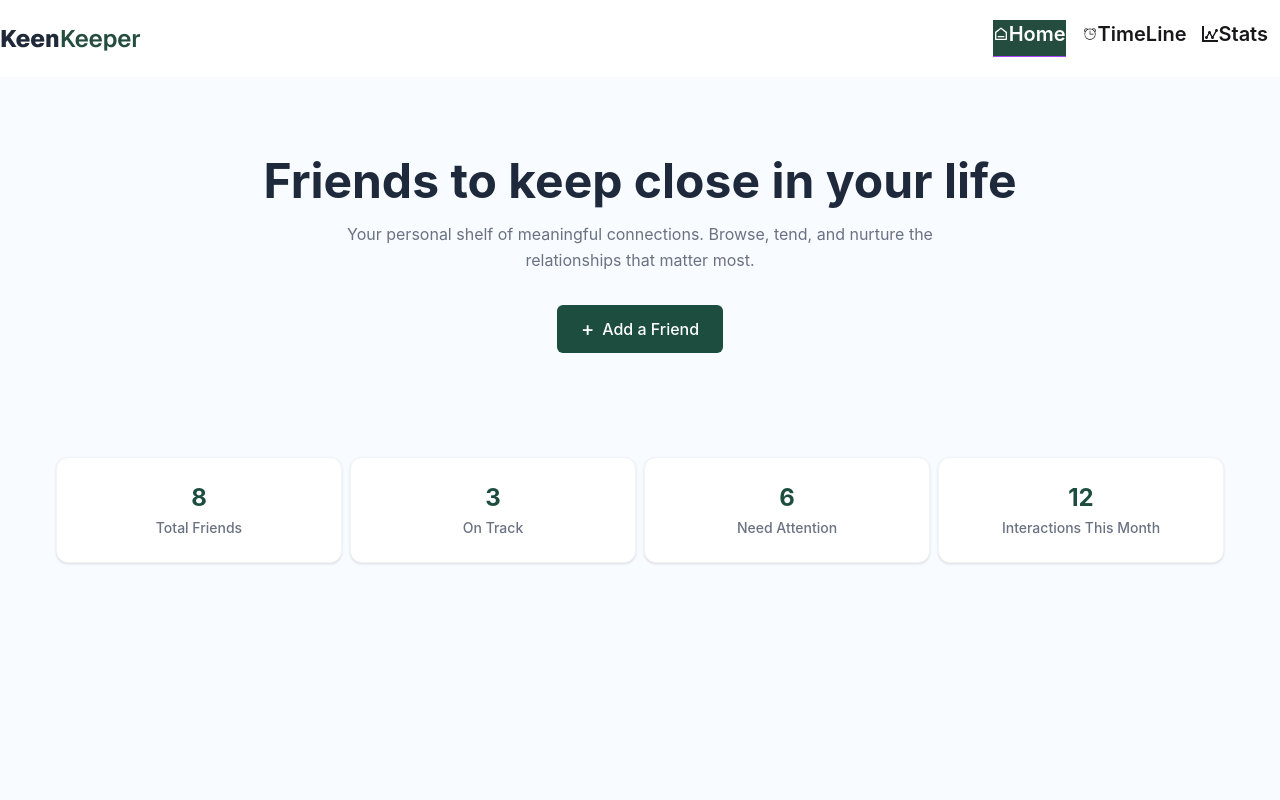
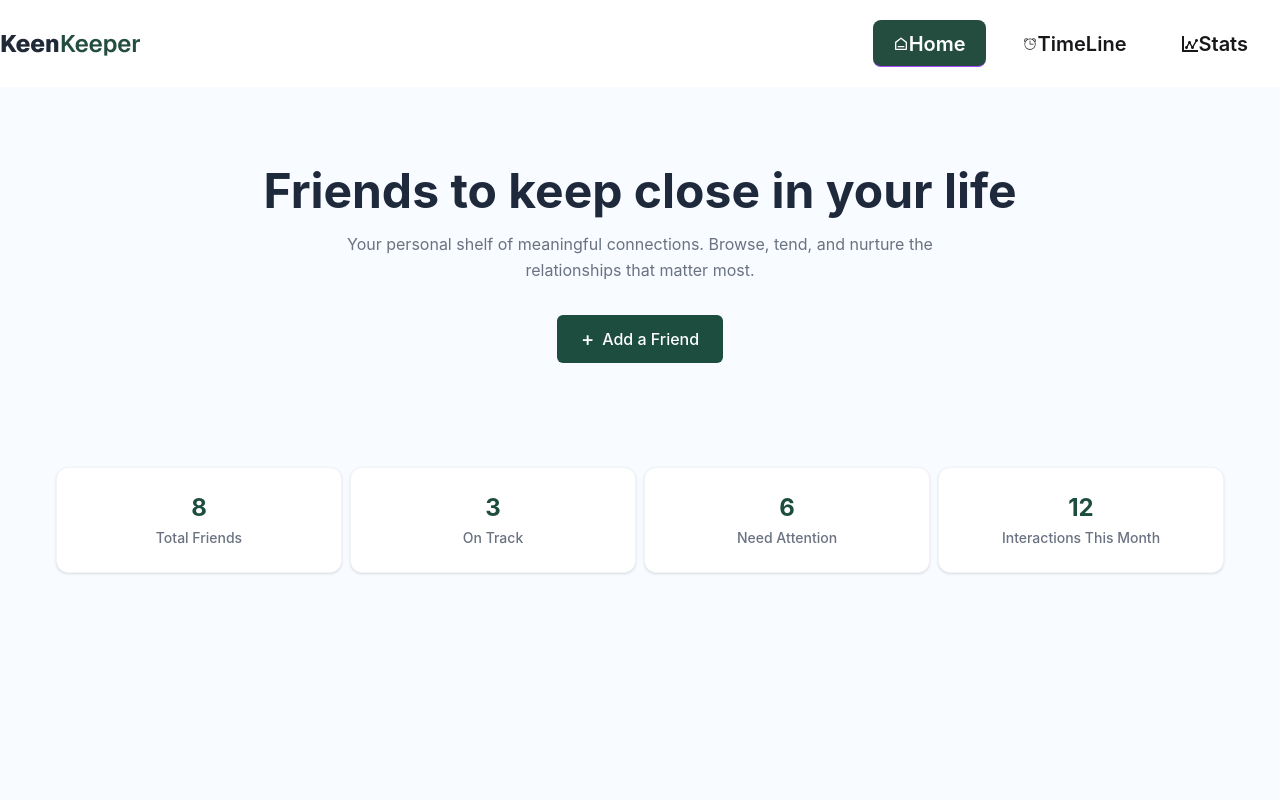
Before and after one commit to Jabed75/As-07-Keen-Kepper, a React (Vite) app: page / in a window 1280 px wide. Shown: the top 800 px of the page. Built offline with nearby package versions, Linux system fonts and the light colour scheme.

Commit message:
update navber section

```diff
--- a/src/components/share/Navbar.jsx
+++ b/src/components/share/Navbar.jsx
@@ -13,21 +13,21 @@ const Navbar = () => {
              <img src={logo} alt="" />
             <ul className='flex gap-4 rounded-lg p-3'>
                 <li>
-                  <MyNavlink to={'/'} className='flex items-center'>
+                  <MyNavlink to={'/'} className='flex items-center px-5 py-2.5 rounded-lg'>
                   <RiHome6Line />
                   <span className='text-xl'>Home</span>
                   </MyNavlink>
                 </li>
                <li>
-                 <MyNavlink  to='/timeline'  className='flex items-center '>
+                 <MyNavlink  to='/timeline'  className='flex items-center px-5 py-2.5 rounded-lg'>
                  <CiAlarmOn />
                <span className='text-xl'>TimeLine</span>
            </MyNavlink>
              </li>
                 <li>
-                    <MyNavlink to={'/stats'} className='flex items-center'>
+                    <MyNavlink to={'/stats'} className='flex items-center px-5 py-2.5 rounded-lg'>
                     <ImStatsDots />
-                    <span className='text-xl'> Stats</span>
+                    <span className='text-xl '> Stats</span>
                    </MyNavlink>
                 </li>
             </ul>
```
Also changed, not shown: src/components/homepage/Banner.jsx (line endings or trailing spaces).
